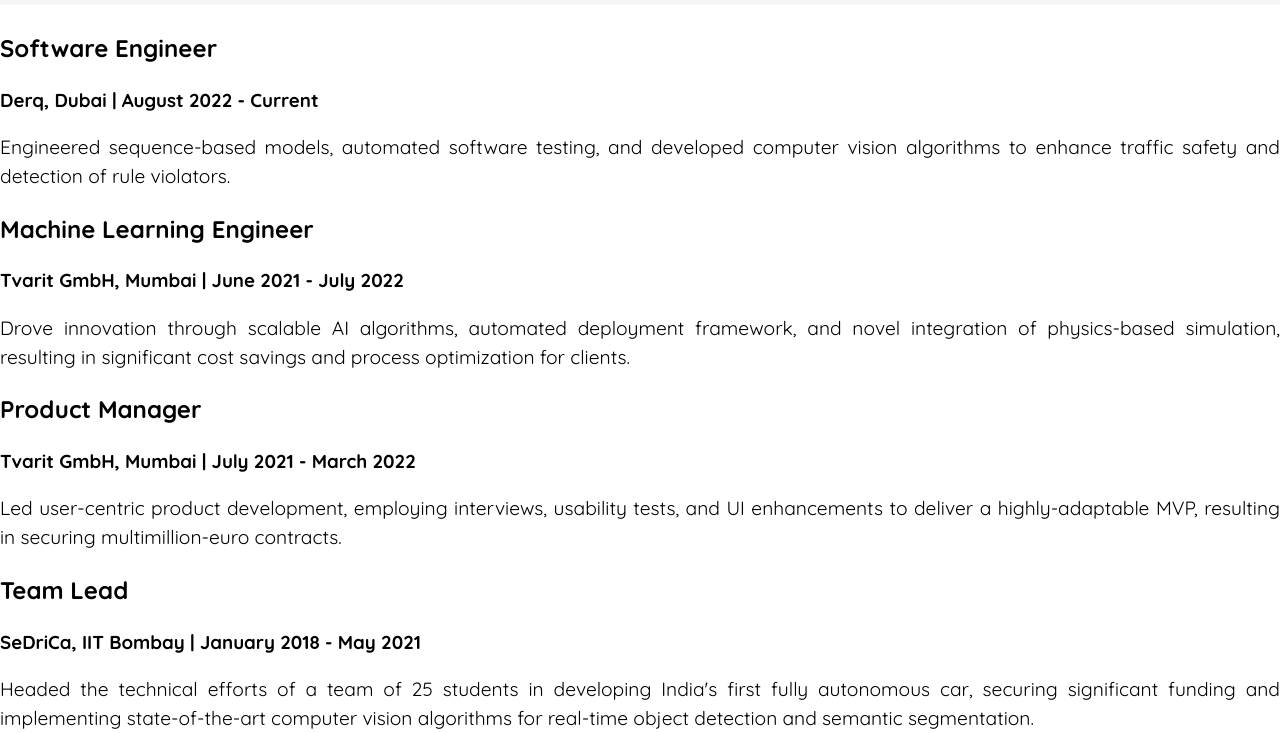
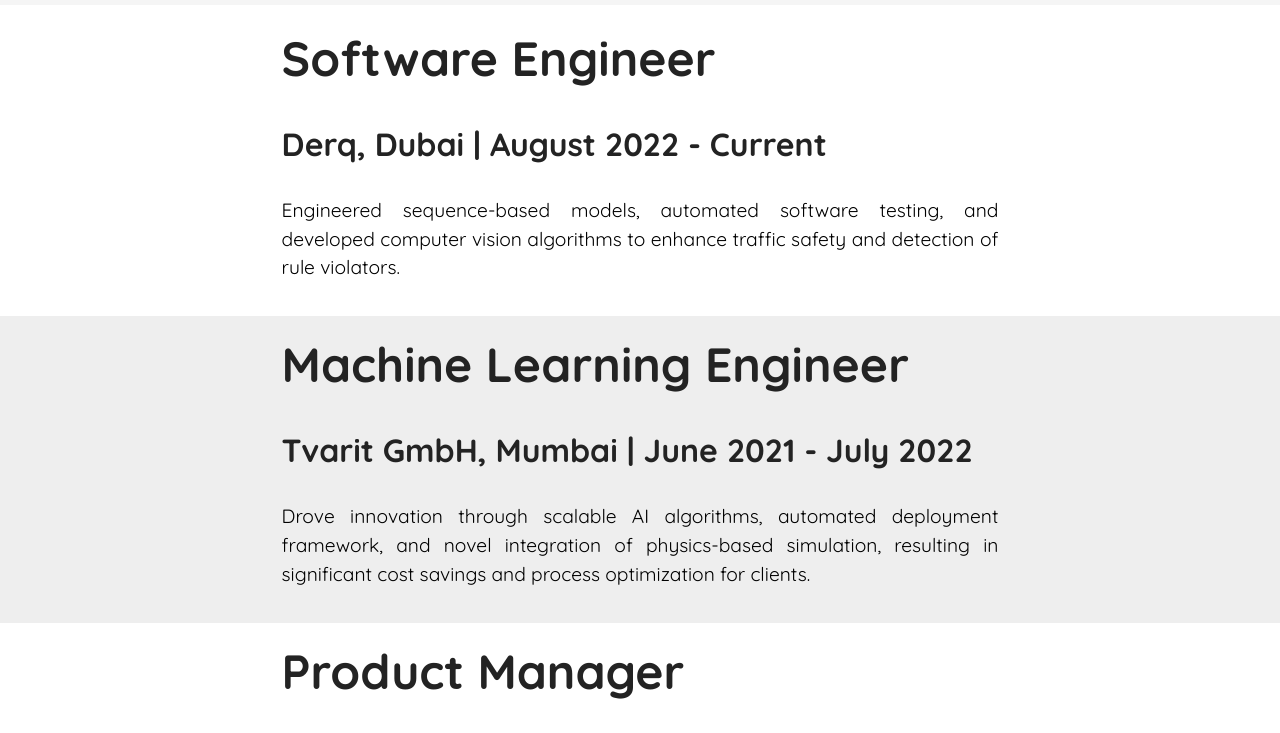
Before and after one commit to nilbarde/nilbarde.github.io, a plain HTML site: page career.html in a window 1280 px wide. Shown: the part 65-798 px from the top of the page. Drawn offline with Linux system fonts and the light colour scheme.

Commit message:
css added

```diff
--- a/aboutme.html
+++ b/aboutme.html
@@ -4,6 +4,7 @@
     <meta charset="UTF-8">
     <meta name="viewport" content="width=device-width, initial-scale=1.0">
     <link rel="stylesheet" href="data/styles.css">
+    <link rel="stylesheet" href="data/aboutme.css">
     <link rel="preload" href="https://fonts.googleapis.com/css?family=Quicksand:300,400,500,600,700&display=swap"
         as="style" onload="this.onload=null;this.rel='stylesheet'">
     <link rel="shortcut icon" href="data/images/dp.png" type="image/x-icon">
--- a/career.html
+++ b/career.html
@@ -4,6 +4,7 @@
     <meta charset="UTF-8">
     <meta name="viewport" content="width=device-width, initial-scale=1.0">
     <link rel="stylesheet" href="data/styles.css">
+    <link rel="stylesheet" href="data/projects.css">
     <link rel="preload" href="https://fonts.googleapis.com/css?family=Quicksand:300,400,500,600,700&display=swap"
         as="style" onload="this.onload=null;this.rel='stylesheet'">
     <link rel="shortcut icon" href="data/images/dp.png" type="image/x-icon">
```
Also changed, not shown: projects.html (+1 -0 lines).
